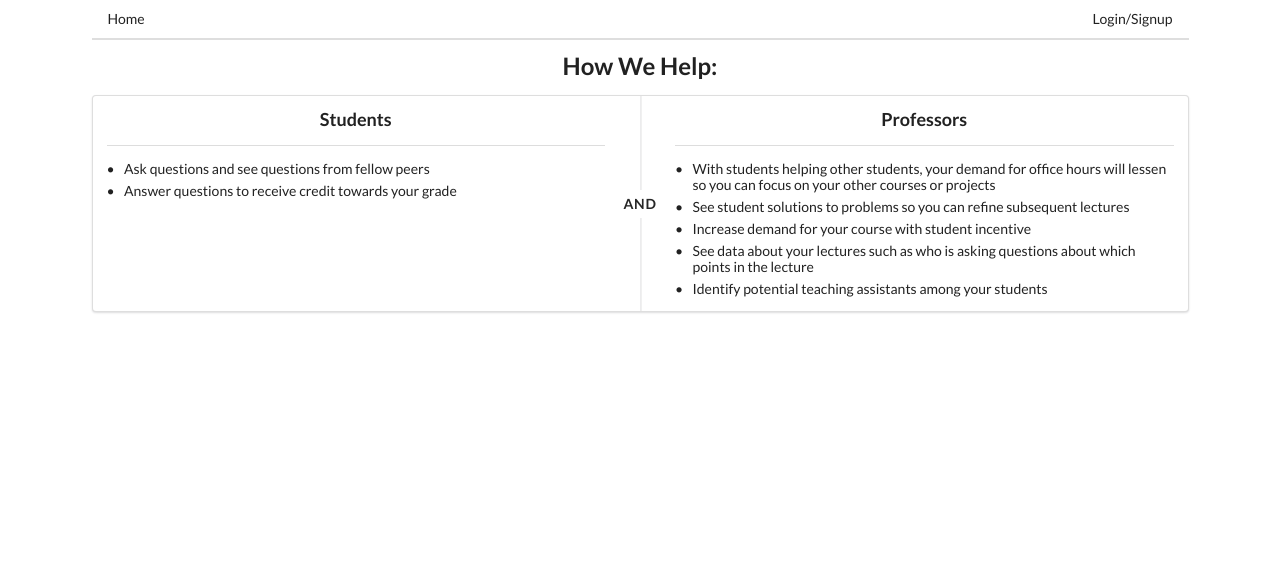
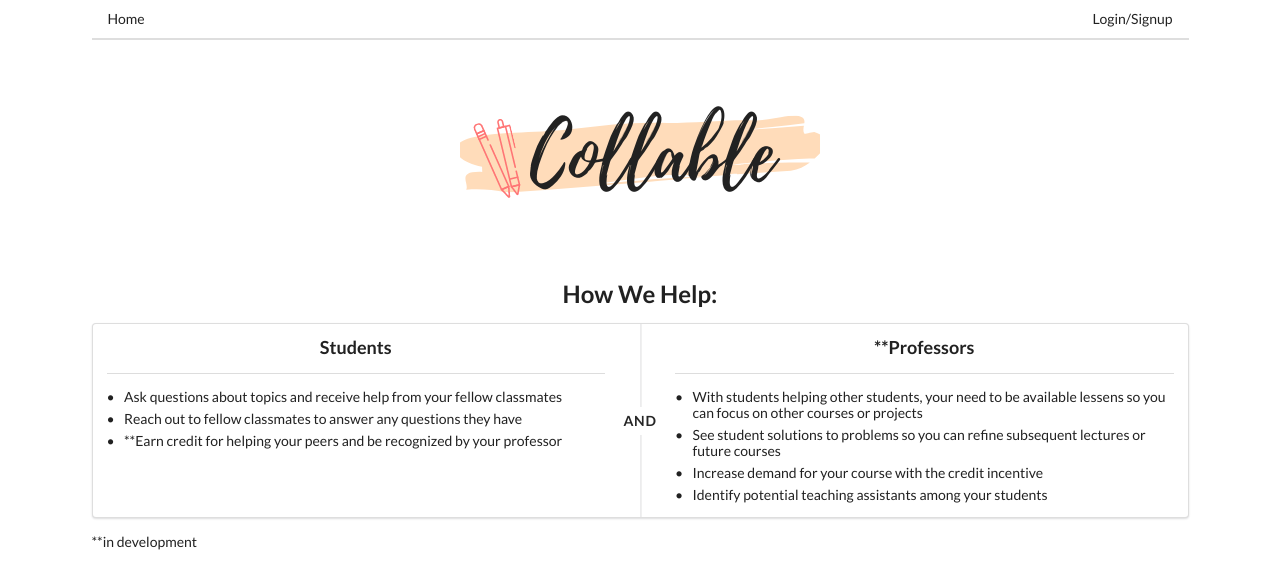
Before and after one commit to MLH-Sprint-1/mlh-sprint-1, a React (Create React App) app in the folder client/: page / in a window 1280 px wide. Shown: the top 588 px of the page. Built offline with nearby package versions, Linux system fonts and the light colour scheme; no server answers.

Commit message:
Add Logo and Navigation between Question Pages

```diff
--- a/client/public/index.html
+++ b/client/public/index.html
@@ -2,7 +2,9 @@
 <html lang="en">
   <head>
     <meta charset="utf-8" />
-    <link rel="icon" href="%PUBLIC_URL%/favicon.ico" />
+    <!--<link rel="icon" href="%PUBLIC_URL%/favicon.ico" />-->
+    <link rel="icon" href="%PUBLIC_URL%/tab_icon.png" />
+
     <meta name="viewport" content="width=device-width, initial-scale=1" />
     <meta name="theme-color" content="#000000" />
     <meta
--- a/client/src/components/Content/Welcome.js
+++ b/client/src/components/Content/Welcome.js
@@ -7,17 +7,17 @@ const Welcome = () => {
         {
            'type': 'Students',
            'benefits': [
-            'Ask questions and see questions from fellow peers',
-            ' Answer questions to receive credit towards your grade'
+            'Ask questions about topics and receive help from your fellow classmates',
+            'Reach out to fellow classmates to answer any questions they have',
+            '**Earn credit for helping your peers and be recognized by your professor'
             ]
         },
         {
-            'type': 'Professors',
+            'type': '**Professors',
             'benefits': [
-                'With students helping other students, your demand for office hours will lessen so you can focus on your other courses or projects',
-                'See student solutions to problems so you can refine subsequent lectures',
-                'Increase demand for your course with student incentive',
-                'See data about your lectures such as who is asking questions about which points in the lecture',
+                'With students helping other students, your need to be available lessens so you can focus on other courses or projects',
+                'See student solutions to problems so you can refine subsequent lectures or future courses',
+                'Increase demand for your course with the credit incentive',
                 'Identify potential teaching assistants among your students'
             ]
         }
@@ -45,6 +45,7 @@ const Welcome = () => {
 
     return (
         <div>
+            <img className="ui centered image" src="/logo.png" alt="logo" />
             <h2 className="ui center aligned header">How We Help:</h2>
             <div className="ui segment">
                 <div className="ui two column very relaxed grid">
@@ -54,6 +55,8 @@ const Welcome = () => {
                     and
                 </div>
             </div>
+            <div>**in development</div>
+
         </div>
     );
 };
--- a/client/src/components/Header.js
+++ b/client/src/components/Header.js
@@ -30,21 +30,30 @@ const Header = ({auth, setAuth}) => {
     }
 
     const optionsSignOut = (
-        <div className="ui simple dropdown item">
-            <i className="user icon" />
-            Welcome, Aneesh!
-            <i className="dropdown icon" />
-            <div className="menu">
-                <div className="item">
-                  <i className="cog icon" />
-                  Settings
-                </div>
-                <div className="item" onClick={handleLogout}>
-                  <i className="sign out alternate icon" />
-                  Logout
-                </div>
+        //<div className="ui simple dropdown item">
+        //    <i className="user icon" />
+        //    Welcome!
+        //    <i className="dropdown icon" />
+        //    <div className="menu">
+        //        <div className="item">
+        //          <i className="cog icon" />
+        //          Settings
+        //        </div>
+        //        <div className="item" onClick={handleLogout}>
+        //          <i className="sign out alternate icon" />
+        //          Logout
+        //        </div>
+        //    </div>
+        //</div>
+        <React.Fragment>
+            <div className="item">
+              Welcome!
             </div>
-        </div>
+            <div className="item" onClick={handleLogout} style={{'cursor': 'pointer'}}>
+                <i className="sign out alternate icon" />
+                Logout
+            </div>
+          </React.Fragment>
     );
 
     let optionsDisplayed = !auth? optionsSignIn: optionsSignOut
--- a/client/src/components/QuestionDetails.js
+++ b/client/src/components/QuestionDetails.js
@@ -1,5 +1,5 @@
 import React, {useState, useEffect} from 'react'
-import {useLocation} from 'react-router-dom'
+import {Link, useLocation} from 'react-router-dom'
 
 function QuestionDetails(){
   let location = useLocation()
@@ -24,6 +24,8 @@ function QuestionDetails(){
 
 
   return(
+  <div>
+    <Link to="/question-list">Go back</Link>
     <div className="jumbotron">
       <h4 className="display-4">{question.topic}</h4>
       <p>Asked by {`${details[0]} ${details[1]}`}</p>
@@ -31,6 +33,7 @@ function QuestionDetails(){
       <p className="lead">{question.request}</p>
       <a className='btn question-btn' href={`mailto:${details[2]}`} role="button">Contact {details[0]}</a>
   </div>
+  </div>
   )
 }
 
--- a/client/src/components/QuestionInput.js
+++ b/client/src/components/QuestionInput.js
@@ -1,13 +1,16 @@
 import React from 'react'
+import { Link } from 'react-router-dom'
 import {TextField} from '@material-ui/core'
 
 
 function QuestionInput(props){
 
   return(
-    <div className='form-group'>
-      <TextField required fullWidth name={props.attr} type={props.attr} label={props.attr} variant = 'outlined'
-        value = {props.input} onChange={props.inputHandler}/>
+    <div>
+      <div className='form-group'>
+        <TextField required fullWidth name={props.attr} type={props.attr} label={props.attr} variant = 'outlined'
+          value = {props.input} onChange={props.inputHandler}/>
+      </div>
     </div>
   )
 }
--- a/client/src/components/QuestionList.js
+++ b/client/src/components/QuestionList.js
@@ -32,12 +32,9 @@ function QuestionList(){
 
   return (
     <div>
-      <div>
-        <Link to="/question">
-          <button className="ui button">Ask a Question</button>
-        </Link>
-      </div>
-      <div className="ui cards">
+      <Link to="/choices">Go back</Link>
+      <h3 className="ui header">Click on a question to see more details and reach out</h3>
+      <div className="ui four cards">
         {questionCards}
       </div>
     </div>
--- a/client/src/components/QuestionListItem.js
+++ b/client/src/components/QuestionListItem.js
@@ -14,7 +14,7 @@ function QuestionListItem({ question }){
   }
 
   return(
-    <div className="card" onClick={showDetails}>
+    <div style={{'cursor': 'pointer'}} className="card" onClick={showDetails}>
       <div className="content">
         <div className="header">{topic}</div>
         <div className="description">{text}</div>
```
Also changed, not shown: client/public/logo.png (added), client/public/tab_icon.png (added). Lines whose indentation alone changed are shown as unchanged.
